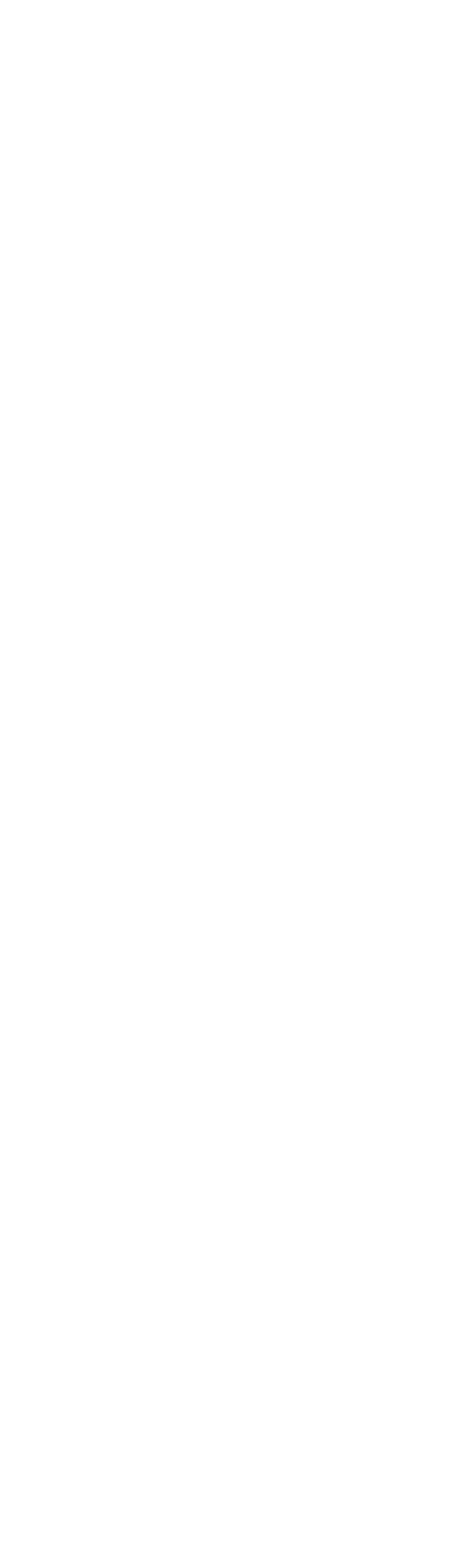
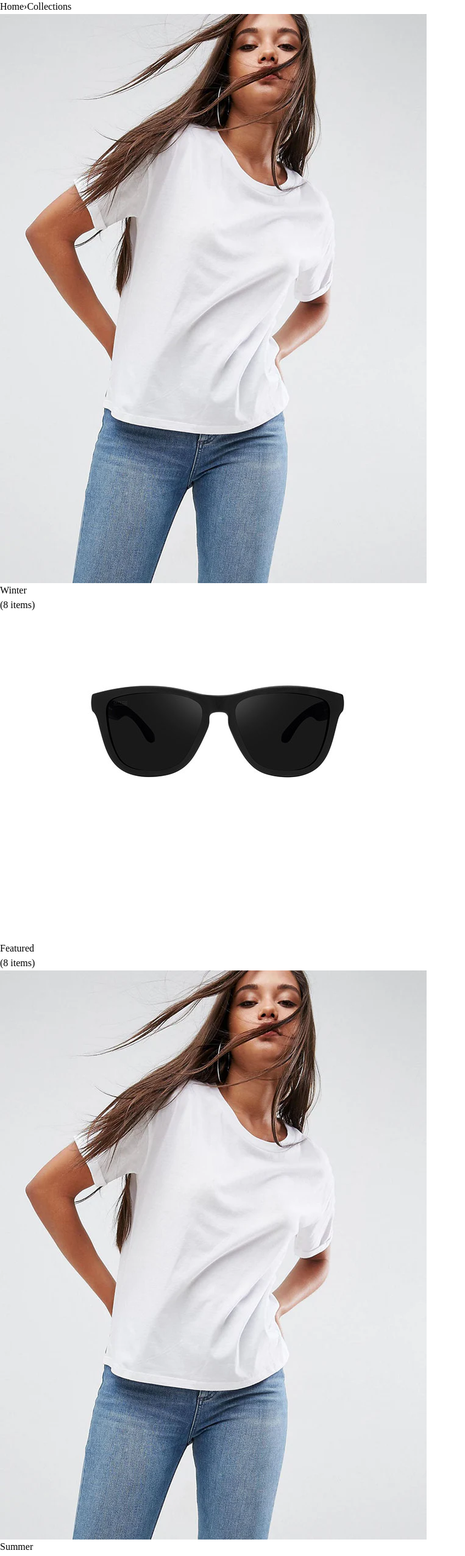
Before and after one commit to youssefelkhafif/YoussefElkhafif_Final_Project_React, a React (Vite) app: page /Homeshop in a window 1280 px wide. Before the commit this address had no page. Shown: the part 236-2787 px from the top of the page at 61% size, without its empty margins (0-763 px from the left). Before the commit the page ends 800 px from the top, so only its background shows below. Built offline with nearby package versions, Linux system fonts and the light colour scheme.

Commit message:
ui its really done

```diff
--- a/src/App.jsx
+++ b/src/App.jsx
@@ -7,7 +7,8 @@ import Contact from "./pages/contact"
 import Blog from "./pages/Blog"
 import About from "./pages/About"
 import Shop from "./pages/Shop"
-import ProductCarousel from "./components/carousel/productcarousel"
+
+import Homeshop from "./components/Homeshop/Homeshop"
 
 
 
@@ -27,7 +28,7 @@ function App() {
         <Route path="/blog" element={<Blog />} />
         <Route path="/About" element={<About />} />
         <Route path="/shop" element={<Shop />} />
-        <Route path="/ProductCarousel" element={<ProductCarousel />} />
+        <Route path="/Homeshop" element={<Homeshop />} />
 
       </Routes>
 
--- /dev/null
+++ b/src/components/Homeshop/Homeshop.jsx
@@ -0,0 +1,80 @@
+import Footer from "../Footer/Footer";
+import Nav_bar from "../Nav_bar/Nav_bar";
+import { images } from "../../constants";
+import { Link } from "react-router-dom";
+
+
+function Homeshop() {
+    return (
+        <div>
+            <Nav_bar />
+
+            <div className="container mx-auto px-4 py-16">
+                {/* Breadcrumb */}
+                <div className="mb-8">
+                    <Link to={"/"}><span className="text-gray-600">Home</span></Link>
+                    <span className="mx-2 text-gray-400">›</span>
+                    <span className="text-gray-900">Collections</span>
+                </div>
+
+                {/* Collections Grid */}
+                <div className="grid grid-cols-1 md:grid-cols-2 lg:grid-cols-3 gap-8">
+
+                    {/* Collection 1 */}
+                    <div className="group cursor-pointer">
+                        <Link to={"/shop"}> <div className="relative overflow-hidden mb-4">
+                            <img
+                                src={images.shops.shop8}
+                                alt="Winter Collection"
+                                className="w-full h-[600px] object-cover transition-transform duration-300 group-hover:scale-105"
+                            />
+                            <div className="absolute bottom-8 left-8 text-white">
+                                <h3 className="text-3xl font-bold mb-2">Winter</h3>
+                                <p className="text-lg">(8 items)</p>
+                            </div>
+                        </div></Link>
+
+                    </div>
+
+                    {/* Collection 2 */}
+                    <div className="group cursor-pointer">
+                        <Link to={"/shop"}> <div className="relative overflow-hidden mb-4">
+                            <img
+                                src={images.shops.shop}
+                                alt="Featured Collection"
+                                className="w-full h-[600px] object-cover transition-transform duration-300 group-hover:scale-105"
+                            />
+                            <div className="absolute bottom-8 left-8 text-white">
+                                <h3 className="text-3xl font-bold mb-2">Featured</h3>
+                                <p className="text-lg">(8 items)</p>
+                            </div>
+                        </div></Link>
+
+                    </div>
+
+                    {/* Collection 3 */}
+                    <div className="group cursor-pointer">
+                        <Link to={"/shop"}><div className="relative overflow-hidden mb-4">
+                            <img
+                                src={images.shops.shop8}
+                                alt="Summer Collection"
+                                className="w-full h-[600px] object-cover transition-transform duration-300 group-hover:scale-105"
+                            />
+                            <div className="absolute bottom-8 left-8 text-white">
+                                <h3 className="text-3xl font-bold mb-2">Summer</h3>
+                                <p className="text-lg">(8 items)</p>
+                            </div>
+                        </div></Link>
+
+                    </div>
+
+                </div>
+            </div>
+
+            <Footer />
+
+        </div>
+    );
+}
+
+export default Homeshop;
--- a/src/components/Nav_bar/Nav_bar.jsx
+++ b/src/components/Nav_bar/Nav_bar.jsx
@@ -48,7 +48,7 @@ function Nav_bar() {
                     <Link to={"/"} ><a className=" hover:text-[#e65540]" href="">Home</a></Link>
                     <Link to={"/Shop"}><a className=" hover:text-[#e65540]" href="">Shop</a></Link>
                     <Link><a className=" hover:text-[#e65540]" href="">Sale</a></Link>
-                    <Link to={"/ProductCarousel"}><a className=" hover:text-[#e65540]" href="">Features</a></Link>
+                    <Link ><a className=" hover:text-[#e65540]" href="">Features</a></Link>
                     <Link to={"/Blog"}><a className=" hover:text-[#e65540]" href="">Blog</a></Link>
                     <Link to={"/About"}><a className=" hover:text-[#e65540]" href="">About</a></Link>
                     <Link to={"/contact"}><a className=" hover:text-[#e65540]" href="">Contact</a></Link>
--- a/src/pages/Home.jsx
+++ b/src/pages/Home.jsx
@@ -5,10 +5,14 @@ import 'flowbite';
 import { motion } from "framer-motion";
 
 
+
 import { images } from "../constants";
 import ProductCarousel from "../components/carousel/productcarousel";
 
 function Home() {
+
+
+
 
     const back = {
         backgroundImage: `url(${images.banner.banner8})`,
@@ -108,6 +112,18 @@ function Home() {
                             className="absolute block w-full -translate-x-1/2 -translate-y-1/2 top-1/2 left-1/2"
                             alt="carousel-1"
                         />
+                        <div className="absolute inset-0 flex flex-col items-center justify-center text-white text-center z-10">
+                            <p className="text-sm md:text-base font-light tracking-wider mb-4">
+                                Women Collection 2018
+                            </p>
+                            <h1 className="text-4xl md:text-6xl lg:text-7xl font-bold tracking-wider mb-8">
+                                NEW ARRIVALS
+                            </h1>
+                            <Link to={"/Homeshop"}><button className="bg-white text-black px-8 py-3 rounded-full font-medium hover:bg-gray-100 transition-colors">
+                                SHOP NOW
+                            </button></Link>
+
+                        </div>
                     </div>
 
                     {/* Item 2 */}
@@ -117,6 +133,18 @@ function Home() {
                             className="absolute block w-full -translate-x-1/2 -translate-y-1/2 top-1/2 left-1/2"
                             alt="carousel-2"
                         />
+                        <div className="absolute inset-0 flex flex-col items-center justify-center text-white text-center z-10">
+                            <p className="text-sm md:text-base font-light tracking-wider mb-4">
+                                Women Collection 2018
+                            </p>
+                            <h1 className="text-4xl md:text-6xl lg:text-7xl font-bold tracking-wider mb-8">
+                                NEW ARRIVALS
+                            </h1>
+                            <Link to={"/Homeshop"}><button className="bg-white text-black px-8 py-3 rounded-full font-medium hover:bg-gray-100 transition-colors">
+                                SHOP NOW
+                            </button></Link>
+
+                        </div>
                     </div>
 
                     {/* Item 3 */}
@@ -126,6 +154,18 @@ function Home() {
                             className="absolute block w-full -translate-x-1/2 -translate-y-1/2 top-1/2 left-1/2"
                             alt="carousel-3"
                         />
+                        <div className="absolute inset-0 flex flex-col items-center justify-center text-white text-center z-10">
+                            <p className="text-sm md:text-base font-light tracking-wider mb-4">
+                                Women Collection 2018
+                            </p>
+                            <h1 className="text-4xl md:text-6xl lg:text-7xl font-bold tracking-wider mb-8">
+                                NEW ARRIVALS
+                            </h1>
+                            <Link to={"/Homeshop"}><button className="bg-white text-black px-8 py-3 rounded-full font-medium hover:bg-gray-100 transition-colors">
+                                SHOP NOW
+                            </button></Link>
+
+                        </div>
                     </div>
 
                 </div>
@@ -274,7 +314,7 @@ function Home() {
                 </div>
             </section>
 
-            <ProductCarousel/>
+            <ProductCarousel />
 
 
             {/* section 4 */}
@@ -326,7 +366,7 @@ function Home() {
                 <h1 className="text-3xl font-bold">Our Blog</h1>
                 <div className="w-full grid grid-cols-3 gap-10  pl-32 pr-32 ">
                     <div className="flex flex-col gap-y-10  h-130  ">
-                        <motion.div {...animation} className="h-60" style={{...blog1}}></motion.div>
+                        <motion.div {...animation} className="h-60" style={{ ...blog1 }}></motion.div>
                         <div className="flex flex-col gap-y-5">
                             <Link><h1 className="text-2xl font-bold hover:text-[#e65540]">Black Friday Guide: Best Sales & Discount Codes</h1></Link>
                             <span>by fashe-theme Admin on Dec 28,2017</span>
@@ -334,7 +374,7 @@ function Home() {
                         </div>
                     </div>
                     <div className="flex flex-col gap-y-10  h-130 ">
-                        <motion.div {...animation} className="h-60" style={{...blog2}}></motion.div>
+                        <motion.div {...animation} className="h-60" style={{ ...blog2 }}></motion.div>
                         <div className="flex flex-col gap-y-5">
                             <Link><h1 className="text-2xl font-bold hover:text-[#e65540]">Black Friday Guide: Best Sales & Discount Codes</h1></Link>
                             <span>by fashe-theme Admin on Dec 28,2017</span>
@@ -342,7 +382,7 @@ function Home() {
                         </div>
                     </div>
                     <div className="flex flex-col gap-y-10  h-130 ">
-                        <motion.div {...animation} className="h-60" style={{...blog3}}></motion.div>
+                        <motion.div {...animation} className="h-60" style={{ ...blog3 }}></motion.div>
                         <div className="flex flex-col gap-y-5">
                             <Link><h1 className="text-2xl font-bold hover:text-[#e65540]">Black Friday Guide: Best Sales & Discount Codes</h1></Link>
                             <span>by fashe-theme Admin on Dec 28,2017</span>
```
